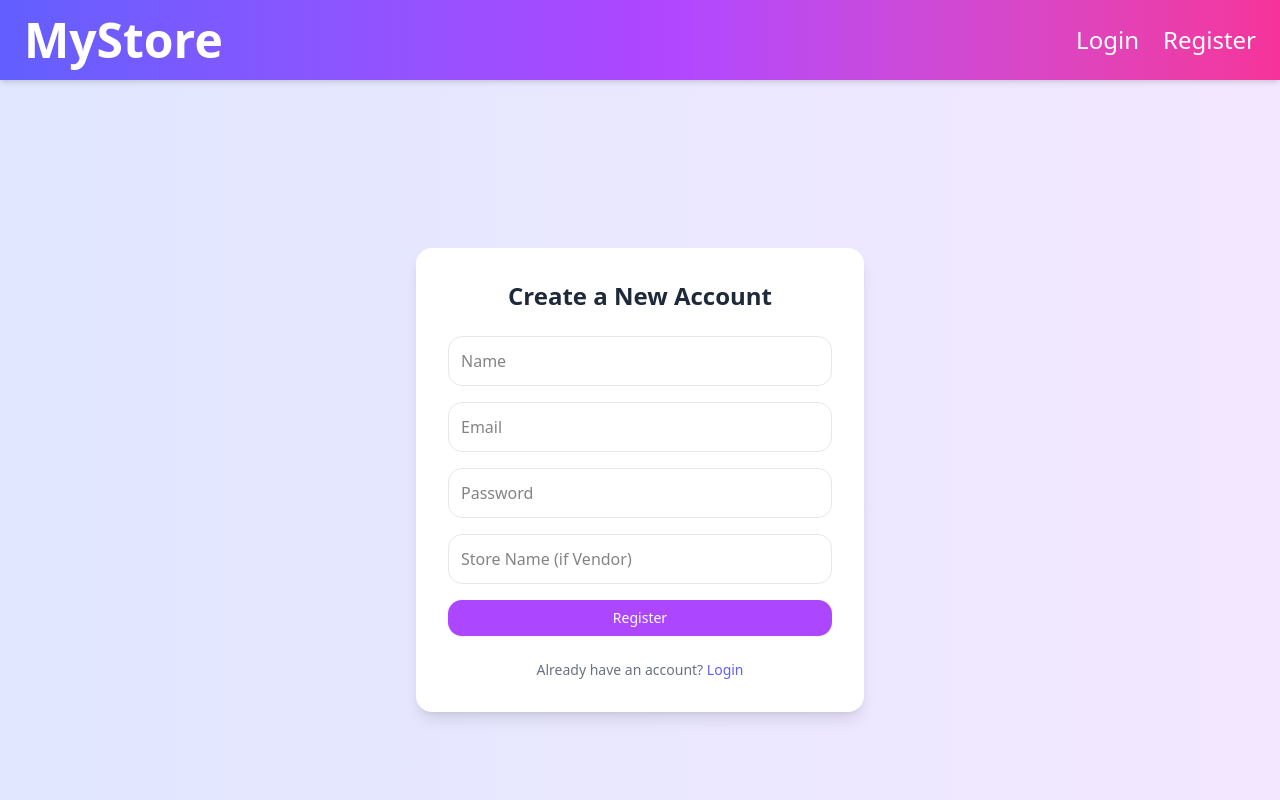
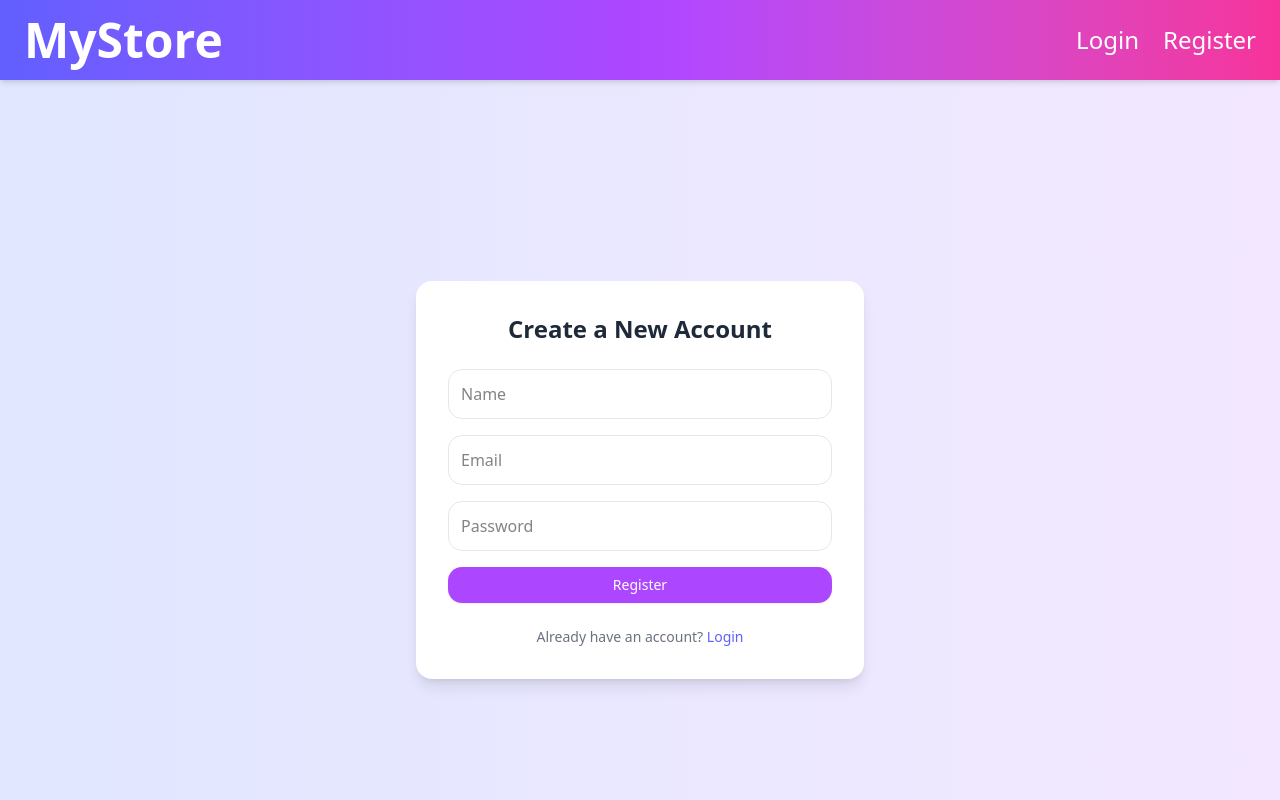
Before and after one commit to robaadekings/final-mern-project, a React (Vite) app in the folder multi-vendor-frontend/: page /register in a window 1280 px wide. Shown: the top 800 px of the page. Built offline with nearby package versions, Linux system fonts and the light colour scheme; no server answers.

Commit message:
"storname removal"

```diff
--- a/multi-vendor-frontend/src/pages/auth/Register.jsx
+++ b/multi-vendor-frontend/src/pages/auth/Register.jsx
@@ -64,14 +64,7 @@ export default function Register({ setUser, asModal, onSuccess, onSwitchMode })
                         onChange={handleChange}
                         className="w-full p-3 border border-gray-200 rounded-xl focus:outline-none focus:ring-2 focus:ring-indigo-500"
                     />
-                    <input
-                        type="text"
-                        name="storeName"
-                        placeholder="Store Name (if Vendor)"
-                        value={formData.storeName}
-                        onChange={handleChange}
-                        className="w-full p-3 border border-gray-200 rounded-xl focus:outline-none focus:ring-2 focus:ring-indigo-500"
-                    />
+
                     {error && <p className="text-red-500 text-sm">{error}</p>}
                     <Button type="submit" className="w-full bg-purple-500 hover:bg-purple-600 text-white font-medium py-3 rounded-xl">
                         Register
```
